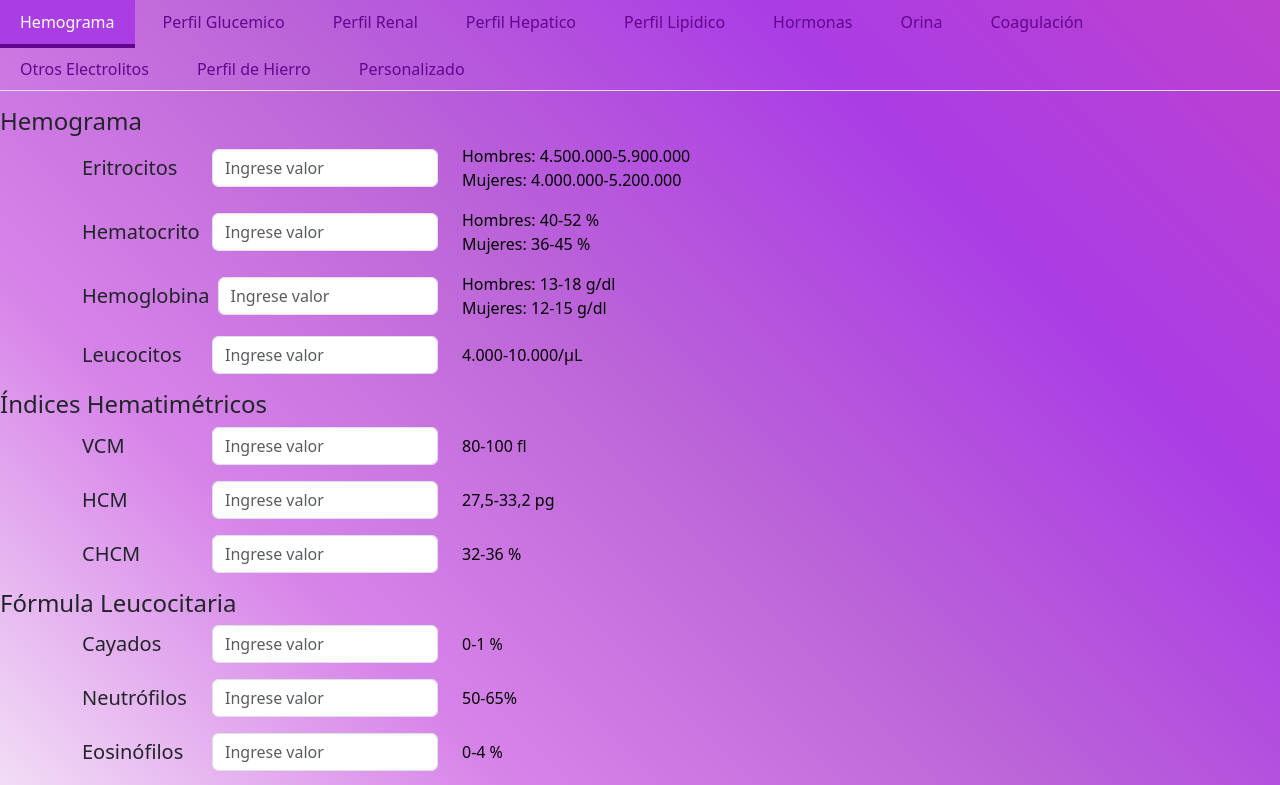
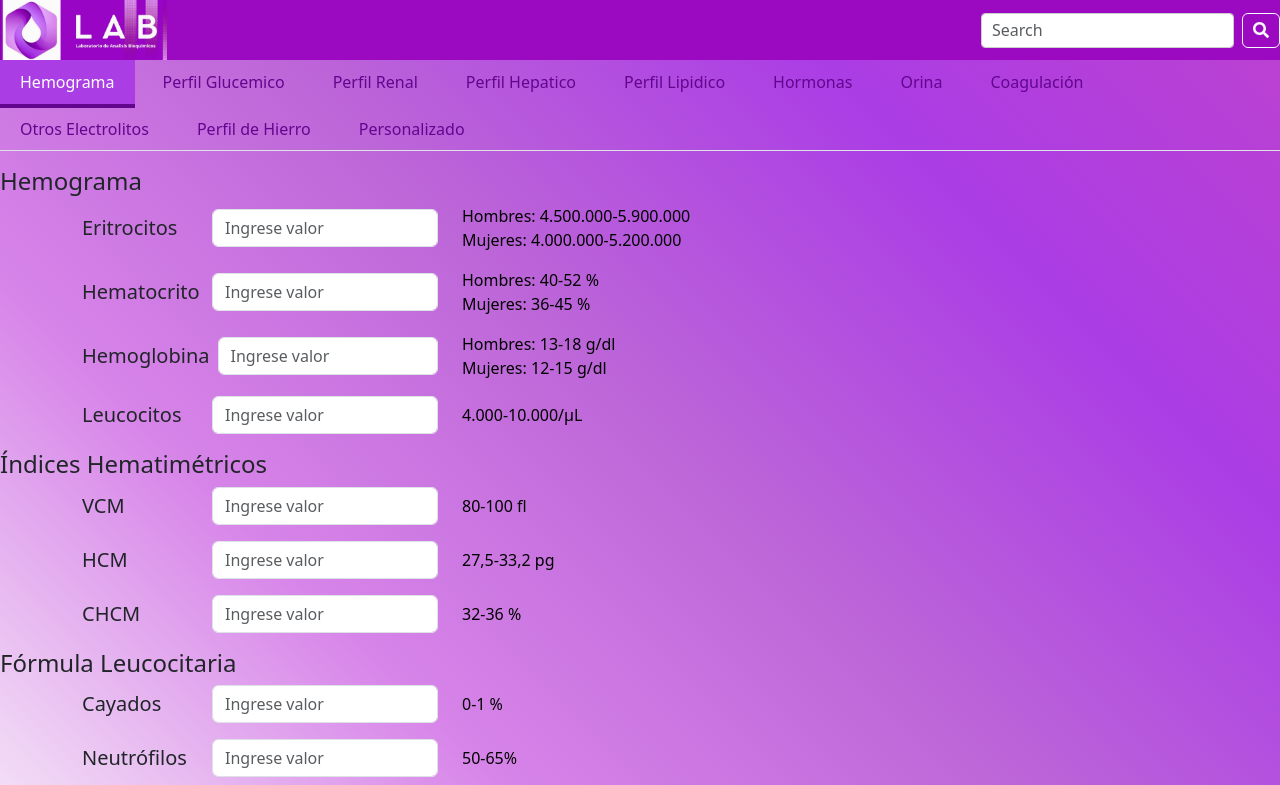
Before and after one commit to Natividadrodriguez/resultsync, a React (Vite) app: page /cargaresultados in a window 1280 px wide. Shown: the top 785 px of the page. Built offline with nearby package versions, Linux system fonts and the light colour scheme.

Commit message:
Agrego y estilizo navbar

```diff
--- a/package.json
+++ b/package.json
@@ -14,6 +14,7 @@
     "react": "^19.1.0",
     "react-bootstrap": "^2.10.9",
     "react-dom": "^19.1.0",
+    "react-icons": "^5.5.0",
     "react-router-dom": "^7.6.0"
   },
   "devDependencies": {
--- a/src/App.jsx
+++ b/src/App.jsx
@@ -5,6 +5,7 @@ import {useState} from 'react';
 import HomePage from "./Components/HomePage/HomePage"
 import CargaResultados from "./Components/CargaResultados/CargaResultados"
 import './App.css'
+import NavBar from "./Components/NavBar/NavBar";
 function App() {
   const [count, setCount] = useState(0)
 
--- a/src/Components/CargaResultados/CargaResultados.jsx
+++ b/src/Components/CargaResultados/CargaResultados.jsx
@@ -1,10 +1,14 @@
 import React from 'react'
 import { Tab, Tabs, Form } from 'react-bootstrap'
 import './CargaResultados.css'
+import NavBar from "../NavBar/NavBar";
+
 
 const CargaResultados = () => {
   return (
-    <Tabs
+    <>
+      <NavBar />
+     <Tabs
       defaultActiveKey="hemograma"
       transition={false}
       id="noanim-tab-example"
@@ -393,6 +397,8 @@ const CargaResultados = () => {
         </div>
       </Tab>
     </Tabs>
+    </>
+
   );
 };
 
--- /dev/null
+++ b/src/Components/NavBar/NavBar.css
@@ -0,0 +1,29 @@
+.NavBar-fondo {
+  background-color: #9b09c1;
+  height: auto;
+  padding: 0;
+  display: flex;
+  align-items: center;
+  height: 60px;
+}
+
+.logo-navbar {
+  height: 60px;
+  width: auto;
+  object-fit: contain;
+}
+
+.search-input {
+height: 35px;
+padding: 5px 10px;
+border: 1px solid #ccc;
+border-radius: 4px;
+}
+
+.search-btn {
+  height: 35px;
+  display: flex;
+  align-items: center;
+  justify-content: center;
+  padding: 0 10px;
+}
--- /dev/null
+++ b/src/Components/NavBar/NavBar.jsx
@@ -0,0 +1,38 @@
+import React from 'react'
+import './NavBar.css'
+import { Container, Navbar, Form, Button } from 'react-bootstrap'
+import { FaSearch } from 'react-icons/fa'
+
+function NavBar() {
+  return (
+    <div>
+        <Navbar className="NavBar-fondo">
+
+            <div className="d-flex w-100 justify-content-between align-items-center">
+        <Navbar.Brand href="#home">
+            <img
+             src="/src/Components/Assets/logo.jpg"
+              className="logo-navbar d-inline-block align-top"
+              alt="LAB logo"
+            />
+          </Navbar.Brand>
+           <Form className="d-flex">
+            <Form.Control
+              type="search"
+              placeholder="Search"
+              className="me-2 search-input"
+              aria-label="Search"
+            />
+            <Button variant="outline-light" className="search-btn">
+              <FaSearch />
+            </Button>
+          </Form>
+
+            </div>
+
+      </Navbar>
+    </div>
+  )
+}
+
+export default NavBar
```
Also changed, not shown: 1 other file (tests, documents, lock files or other folders).
